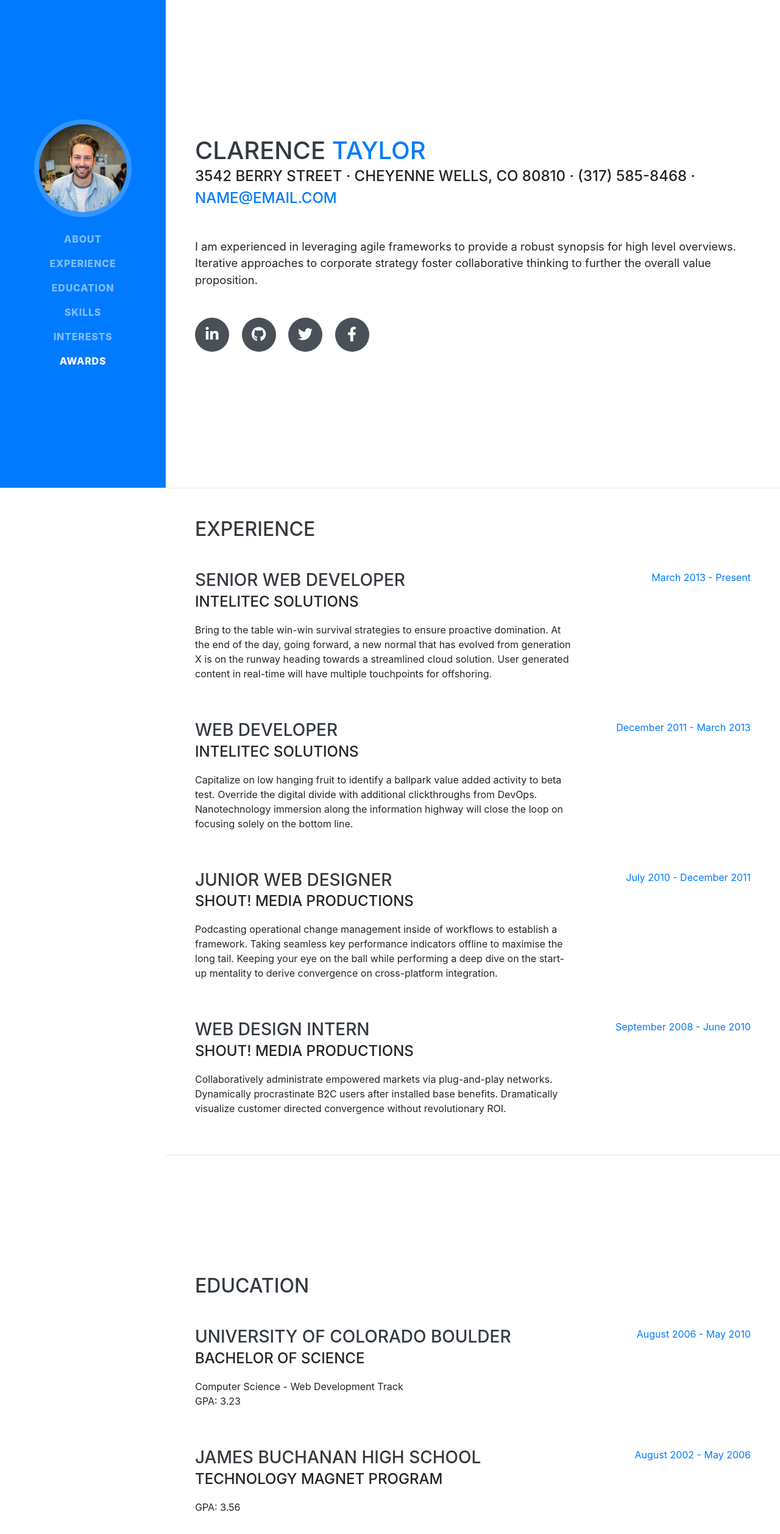
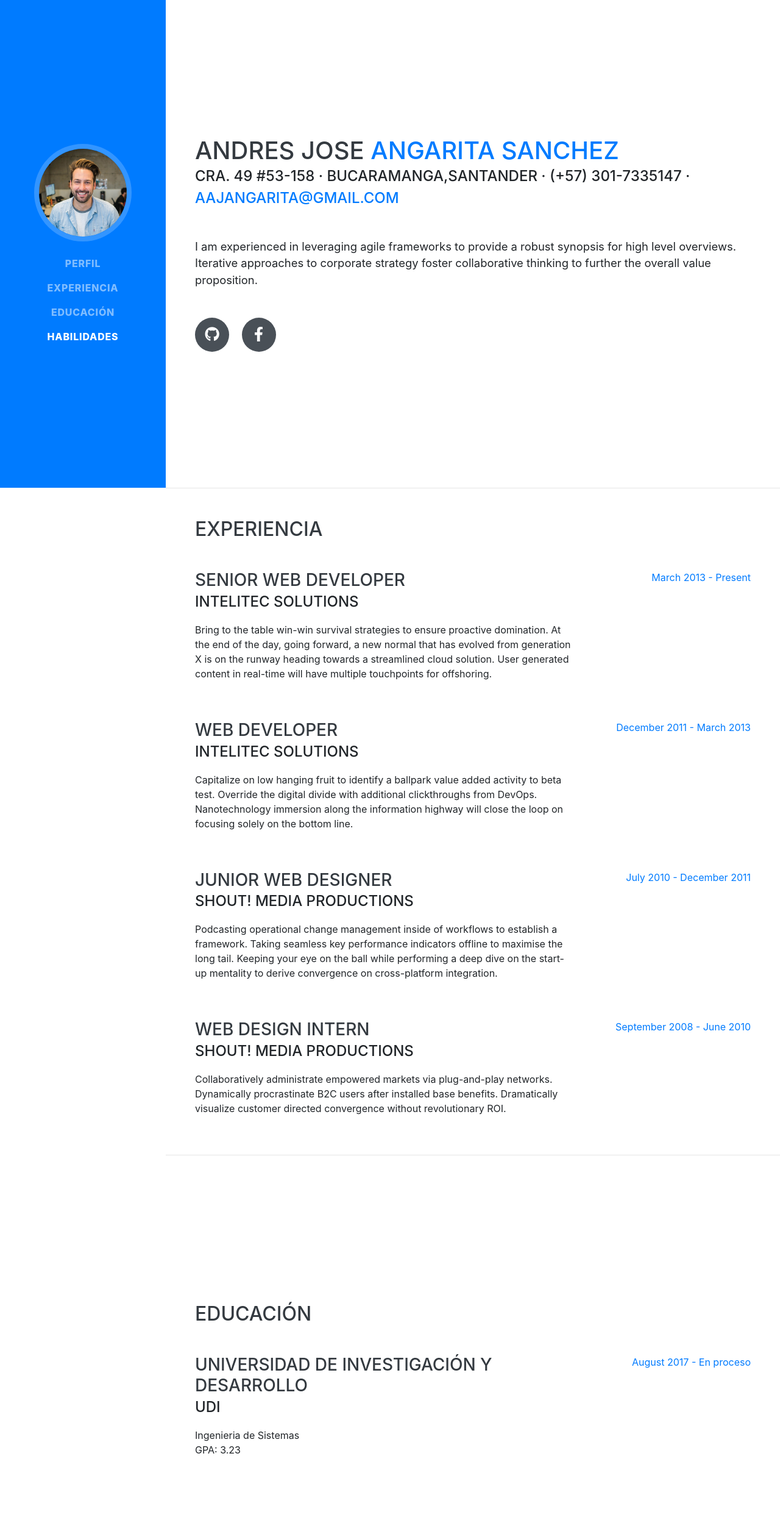
Before and after one commit to 4ndres4ngarita/andresj582.github.io, a website with bundled scripts: page index.html in a window 1280 px wide. Shown: the top 2516 px of the page at 61% size. Built offline with nearby package versions, Linux system fonts and the light colour scheme; a web font is replaced by a local one.

Commit message:
pequeño avance

```diff
--- a/index.html
+++ b/index.html
@@ -8,7 +8,7 @@
   <meta name="description" content="">
   <meta name="author" content="">
 
-  <title>Resume - Start Bootstrap Theme</title>
+  <title>Hoja de Vida - Andres Angarita</title>
 
   <!-- Bootstrap core CSS -->
   <link href="vendor/bootstrap/css/bootstrap.min.css" rel="stylesheet">
@@ -27,7 +27,7 @@
 
   <nav class="navbar navbar-expand-lg navbar-dark bg-primary fixed-top" id="sideNav">
     <a class="navbar-brand js-scroll-trigger" href="#page-top">
-      <span class="d-block d-lg-none">Clarence Taylor</span>
+      <span class="d-block d-lg-none">Andres Jose Angarita Sanchez</span>
       <span class="d-none d-lg-block">
         <img class="img-fluid img-profile rounded-circle mx-auto mb-2" src="img/profile.jpg" alt="">
       </span>
@@ -38,22 +38,16 @@
     <div class="collapse navbar-collapse" id="navbarSupportedContent">
       <ul class="navbar-nav">
         <li class="nav-item">
-          <a class="nav-link js-scroll-trigger" href="#about">About</a>
+          <a class="nav-link js-scroll-trigger" href="#about">Perfil</a>
         </li>
         <li class="nav-item">
-          <a class="nav-link js-scroll-trigger" href="#experience">Experience</a>
+          <a class="nav-link js-scroll-trigger" href="#experience">Experiencia</a>
         </li>
         <li class="nav-item">
-          <a class="nav-link js-scroll-trigger" href="#education">Education</a>
+          <a class="nav-link js-scroll-trigger" href="#education">Educación</a>
         </li>
         <li class="nav-item">
-          <a class="nav-link js-scroll-trigger" href="#skills">Skills</a>
-        </li>
-        <li class="nav-item">
-          <a class="nav-link js-scroll-trigger" href="#interests">Interests</a>
-        </li>
-        <li class="nav-item">
-          <a class="nav-link js-scroll-trigger" href="#awards">Awards</a>
+          <a class="nav-link js-scroll-trigger" href="#skills">Habilidades</a>
         </li>
       </ul>
     </div>
@@ -63,22 +57,16 @@
 
     <section class="resume-section p-3 p-lg-5 d-flex align-items-center" id="about">
       <div class="w-100">
-        <h1 class="mb-0">Clarence
-          <span class="text-primary">Taylor</span>
+        <h1 class="mb-0">Andres Jose
+          <span class="text-primary">Angarita Sanchez</span>
         </h1>
-        <div class="subheading mb-5">3542 Berry Street · Cheyenne Wells, CO 80810 · (317) 585-8468 ·
-          <a href="mailto:name@email.com">name@email.com</a>
+        <div class="subheading mb-5">cra. 49 #53-158 · Bucaramanga,Santander · (+57) 301-7335147 ·
+          <a href="mailto:aajangarita@gmail.com">aajangarita@gmail.com</a>
         </div>
         <p class="lead mb-5">I am experienced in leveraging agile frameworks to provide a robust synopsis for high level overviews. Iterative approaches to corporate strategy foster collaborative thinking to further the overall value proposition.</p>
         <div class="social-icons">
           <a href="#">
-            <i class="fab fa-linkedin-in"></i>
-          </a>
-          <a href="#">
             <i class="fab fa-github"></i>
-          </a>
-          <a href="#">
-            <i class="fab fa-twitter"></i>
           </a>
           <a href="#">
             <i class="fab fa-facebook-f"></i>
@@ -91,7 +79,7 @@
 
     <section class="resume-section p-3 p-lg-5 d-flex justify-content-center" id="experience">
       <div class="w-100">
-        <h2 class="mb-5">Experience</h2>
+        <h2 class="mb-5">Experiencia</h2>
 
         <div class="resume-item d-flex flex-column flex-md-row justify-content-between mb-5">
           <div class="resume-content">
@@ -145,28 +133,18 @@
 
     <section class="resume-section p-3 p-lg-5 d-flex align-items-center" id="education">
       <div class="w-100">
-        <h2 class="mb-5">Education</h2>
+        <h2 class="mb-5">Educación</h2>
+
 
         <div class="resume-item d-flex flex-column flex-md-row justify-content-between mb-5">
           <div class="resume-content">
-            <h3 class="mb-0">University of Colorado Boulder</h3>
-            <div class="subheading mb-3">Bachelor of Science</div>
-            <div>Computer Science - Web Development Track</div>
+            <h3 class="mb-0">Universidad de Investigación y Desarrollo</h3>
+            <div class="subheading mb-3">UDI</div>
+            <div>Ingenieria de Sistemas</div>
             <p>GPA: 3.23</p>
           </div>
           <div class="resume-date text-md-right">
-            <span class="text-primary">August 2006 - May 2010</span>
-          </div>
-        </div>
-
-        <div class="resume-item d-flex flex-column flex-md-row justify-content-between">
-          <div class="resume-content">
-            <h3 class="mb-0">James Buchanan High School</h3>
-            <div class="subheading mb-3">Technology Magnet Program</div>
-            <p>GPA: 3.56</p>
-          </div>
-          <div class="resume-date text-md-right">
-            <span class="text-primary">August 2002 - May 2006</span>
+            <span class="text-primary">August 2017 - En proceso</span>
           </div>
         </div>
 
@@ -177,7 +155,7 @@
 
     <section class="resume-section p-3 p-lg-5 d-flex align-items-center" id="skills">
       <div class="w-100">
-        <h2 class="mb-5">Skills</h2>
+        <h2 class="mb-5">Habilidades</h2>
 
         <div class="subheading mb-3">Programming Languages &amp; Tools</div>
         <ul class="list-inline dev-icons">
```
